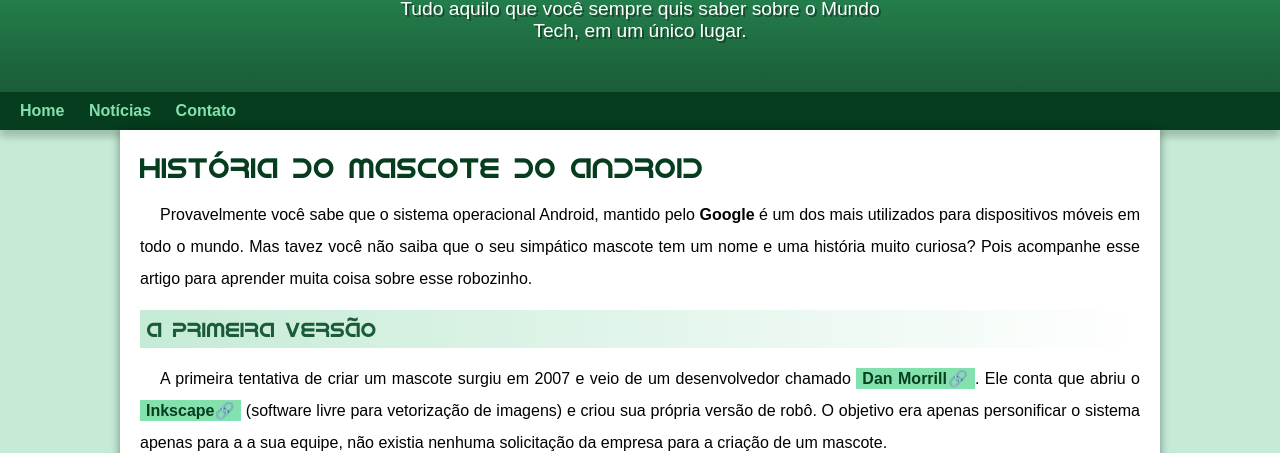
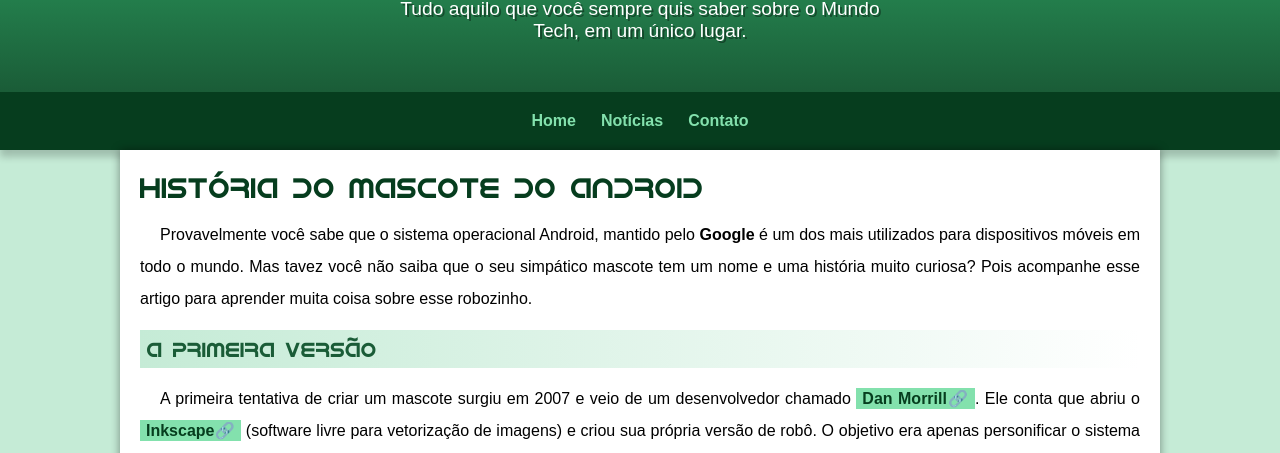
Before and after one commit to felipereis97/projeto-android, a plain HTML site: page index.html in a window 1280 px wide. Shown: the part 119-572 px from the top of the page. Drawn offline with Linux system fonts and the light colour scheme.

Commit message:
nav no centro

```diff
--- a/style/style.css
+++ b/style/style.css
@@ -123,7 +123,10 @@
     background-color: var(--cor5);
     padding: 10px;
     box-shadow: 0px 7px 7px rgba(0, 0, 0, 0.192);
-    margin:auto;
+
+    display: flex;
+    justify-content: center;
+    gap: 5px;
 }
 nav > a {
     color: var(--cor1);
```
